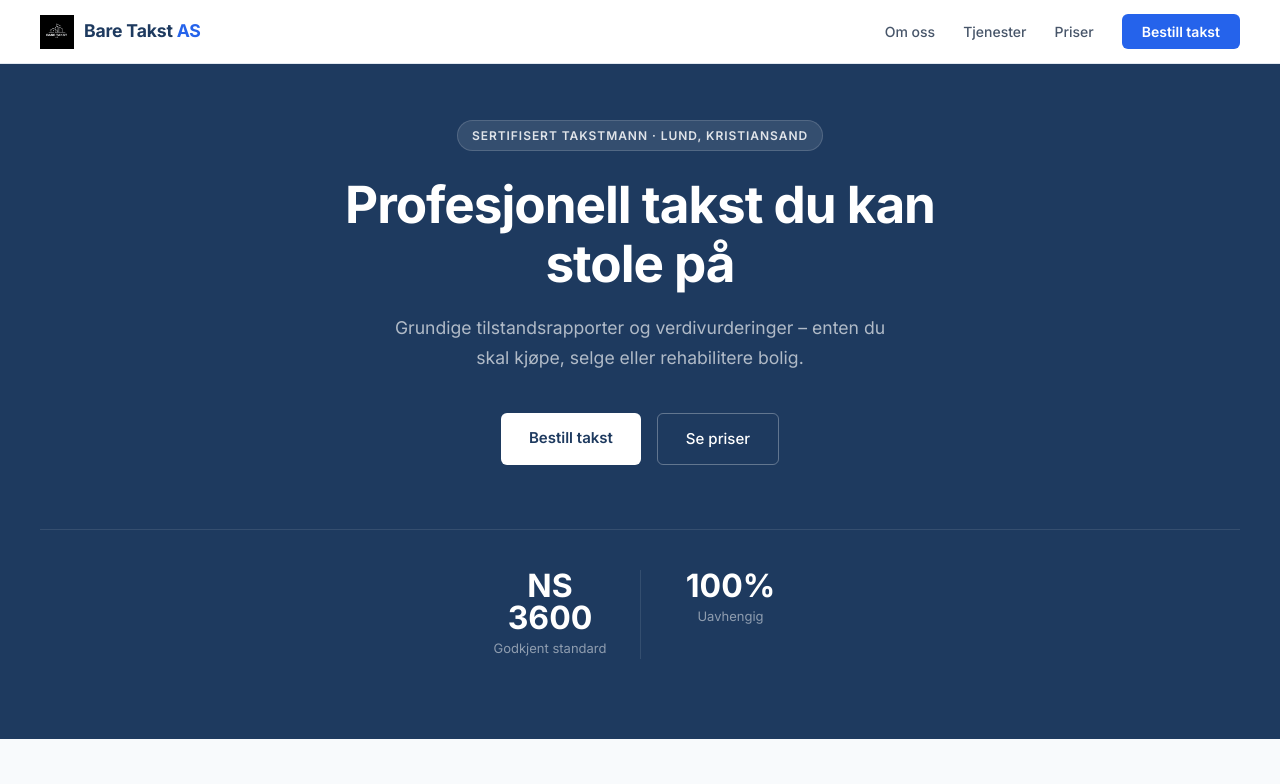
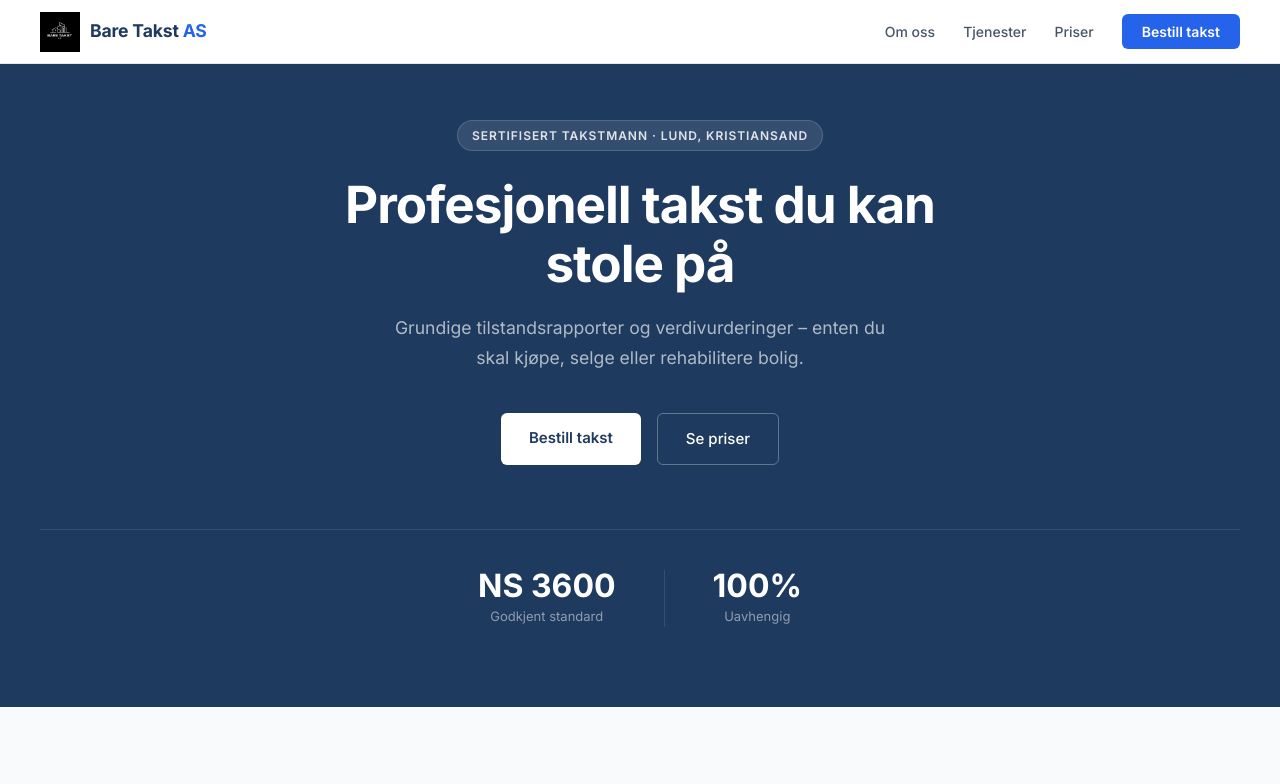
Before and after one commit to SebastianBGg/baretakstNettside, a website: page public/index.html in a window 1280 px wide. Shown: the top 784 px of the page. Drawn offline with Linux system fonts and the light colour scheme.

Commit message:
Update index.html

```diff
--- a/public/index.html
+++ b/public/index.html
@@ -26,7 +26,7 @@ body{font-family:'Inter',sans-serif;background:#fff;color:var(--text);font-size:
 
 nav{position:fixed;top:0;left:0;right:0;z-index:100;background:#fff;border-bottom:1px solid var(--gray-200);display:flex;align-items:center;justify-content:space-between;padding:0 2.5rem;height:64px;}
 .nav-logo{display:flex;align-items:center;gap:10px;text-decoration:none;}
-.nav-logo img{height:34px;}
+.nav-logo img{height:40px;width:auto;object-fit:contain;}
 .logo-text{font-size:1.1rem;font-weight:700;color:var(--navy);letter-spacing:-0.01em;}
 .logo-text span{color:var(--blue);}
 .nav-links{display:flex;align-items:center;gap:1.75rem;list-style:none;}
@@ -44,8 +44,8 @@ nav{position:fixed;top:0;left:0;right:0;z-index:100;background:#fff;border-botto
 .btn-white:hover{background:var(--gray-100);}
 .btn-outline{background:transparent;color:#fff;padding:13px 28px;border-radius:6px;border:1.5px solid rgba(255,255,255,0.3);text-decoration:none;font-weight:500;font-size:15px;transition:border-color 0.15s;}
 .btn-outline:hover{border-color:rgba(255,255,255,0.7);}
-.hero-stats{display:flex;justify-content:center;gap:0;margin-top:4rem;border-top:1px solid rgba(255,255,255,0.1);padding-top:2.5rem;}
-.hero-stat{flex:1;max-width:180px;text-align:center;padding:0 1.5rem;}
+.hero-stats{display:flex;justify-content:center;align-items:center;gap:0;margin-top:4rem;border-top:1px solid rgba(255,255,255,0.1);padding-top:2.5rem;}
+.hero-stat{flex:0 0 auto;text-align:center;padding:0 3rem;}
 .hero-stat+.hero-stat{border-left:1px solid rgba(255,255,255,0.1);}
 .hero-stat-num{font-size:2rem;font-weight:700;color:#fff;line-height:1;}
 .hero-stat-label{font-size:13px;color:rgba(255,255,255,0.5);margin-top:4px;}
```
